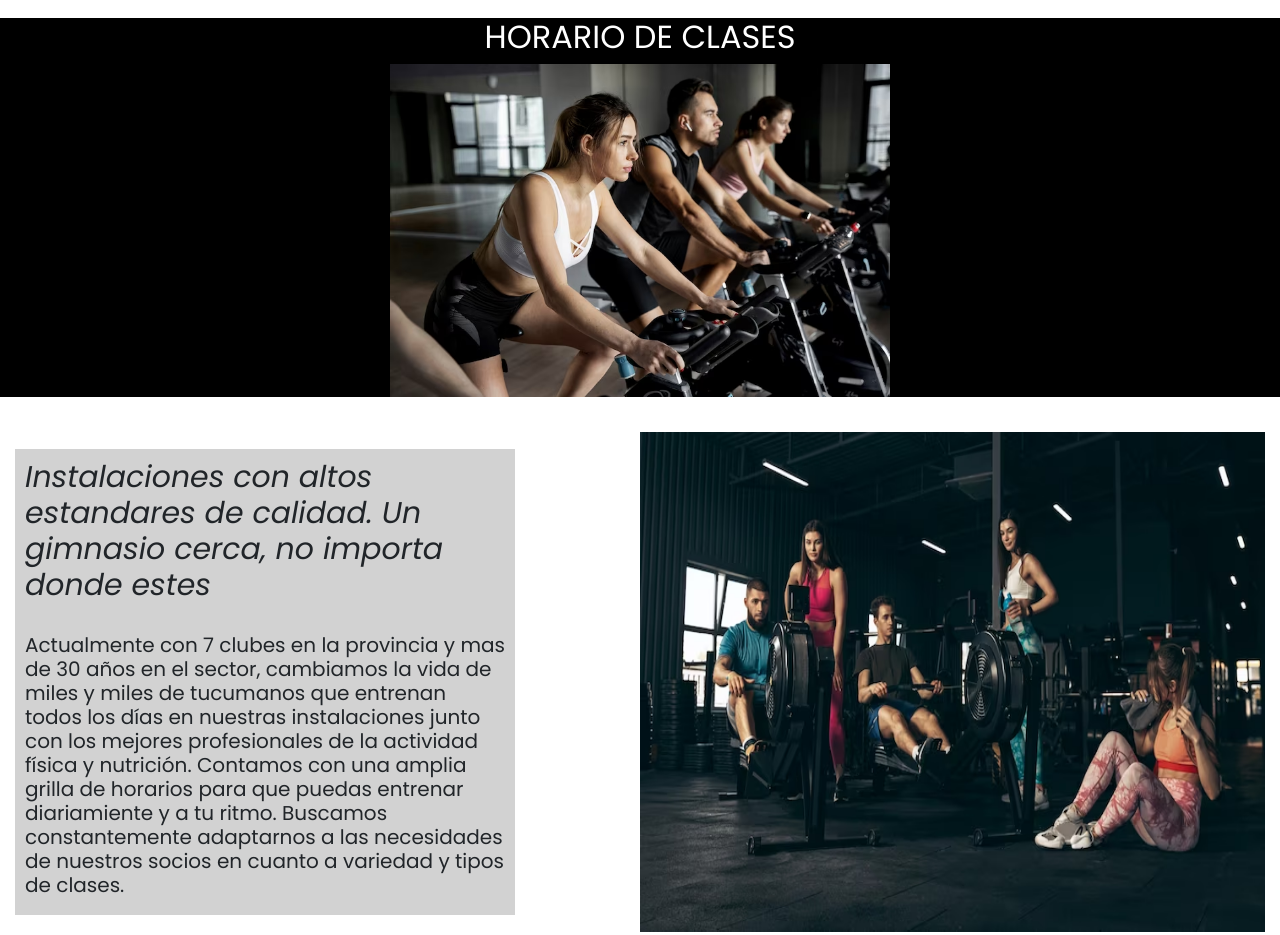
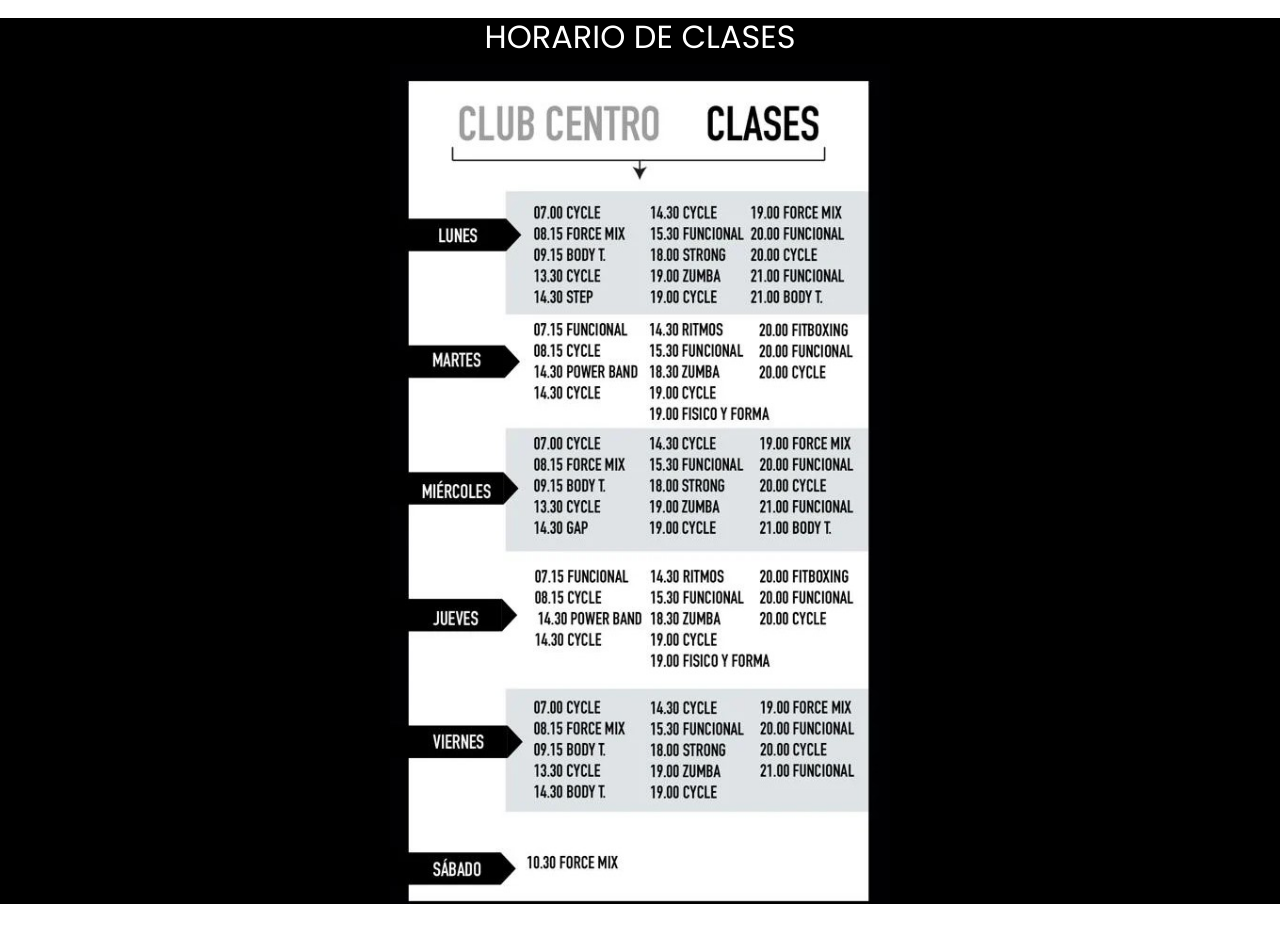
Before and after one commit to franquesa1/FittnesNow-43010, a website: page pages/sede-centro.html in a window 1280 px wide. Shown: the part 1112-2047 px from the top of the page. Drawn offline with nearby package versions, Linux system fonts and the light colour scheme.

Commit message:
actualizado

```diff
--- a/pages/sede-centro.html
+++ b/pages/sede-centro.html
@@ -55,7 +55,7 @@
 			</div>
 			<div class="horario">
 				<h2>HORARIO DE CLASES</h2>
-				<img src="../img/sede-lules.jpg" alt="">
+				<img src="../img/horario-centro2.jpg" alt="">
 			</div>
 
 
```
